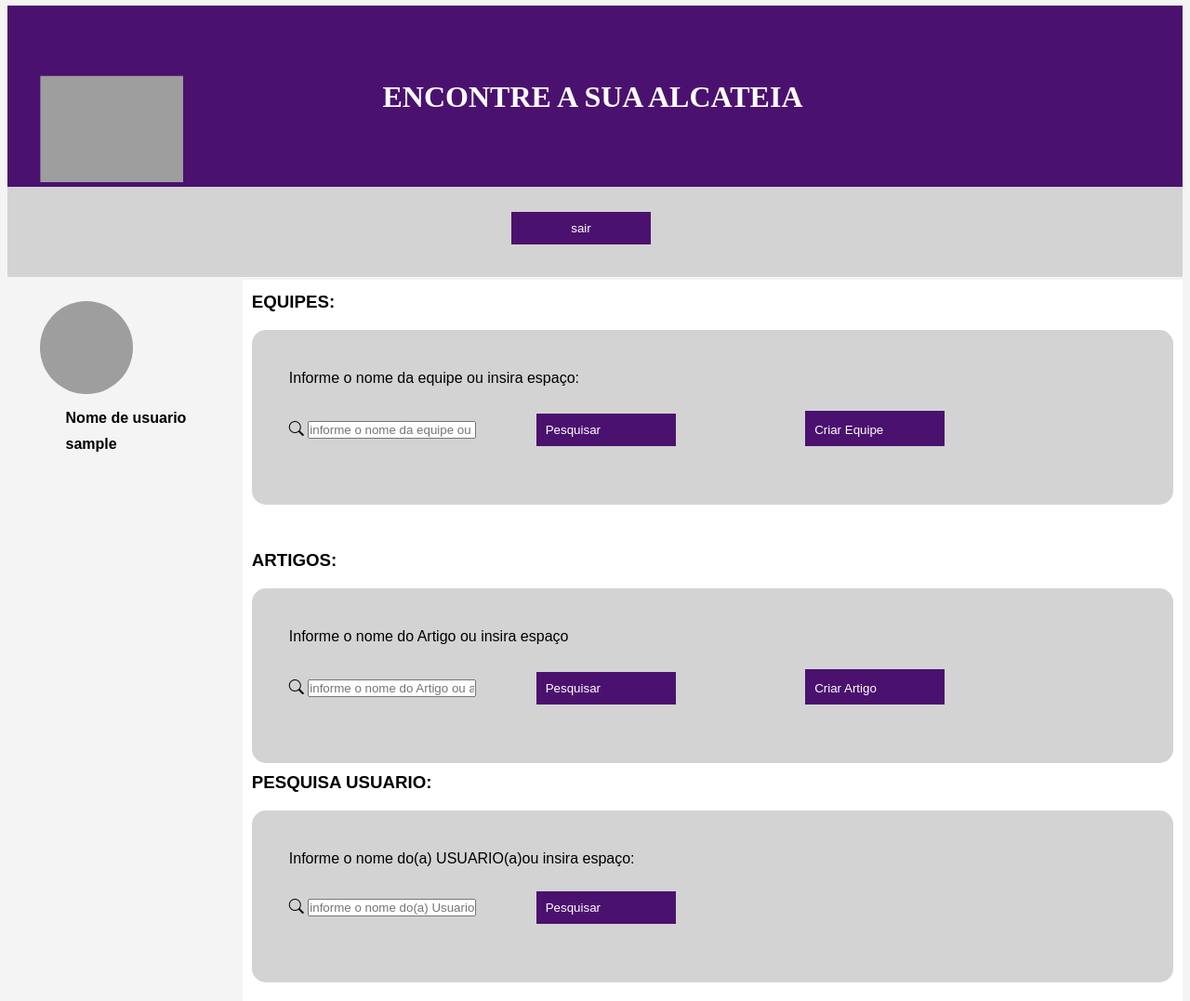
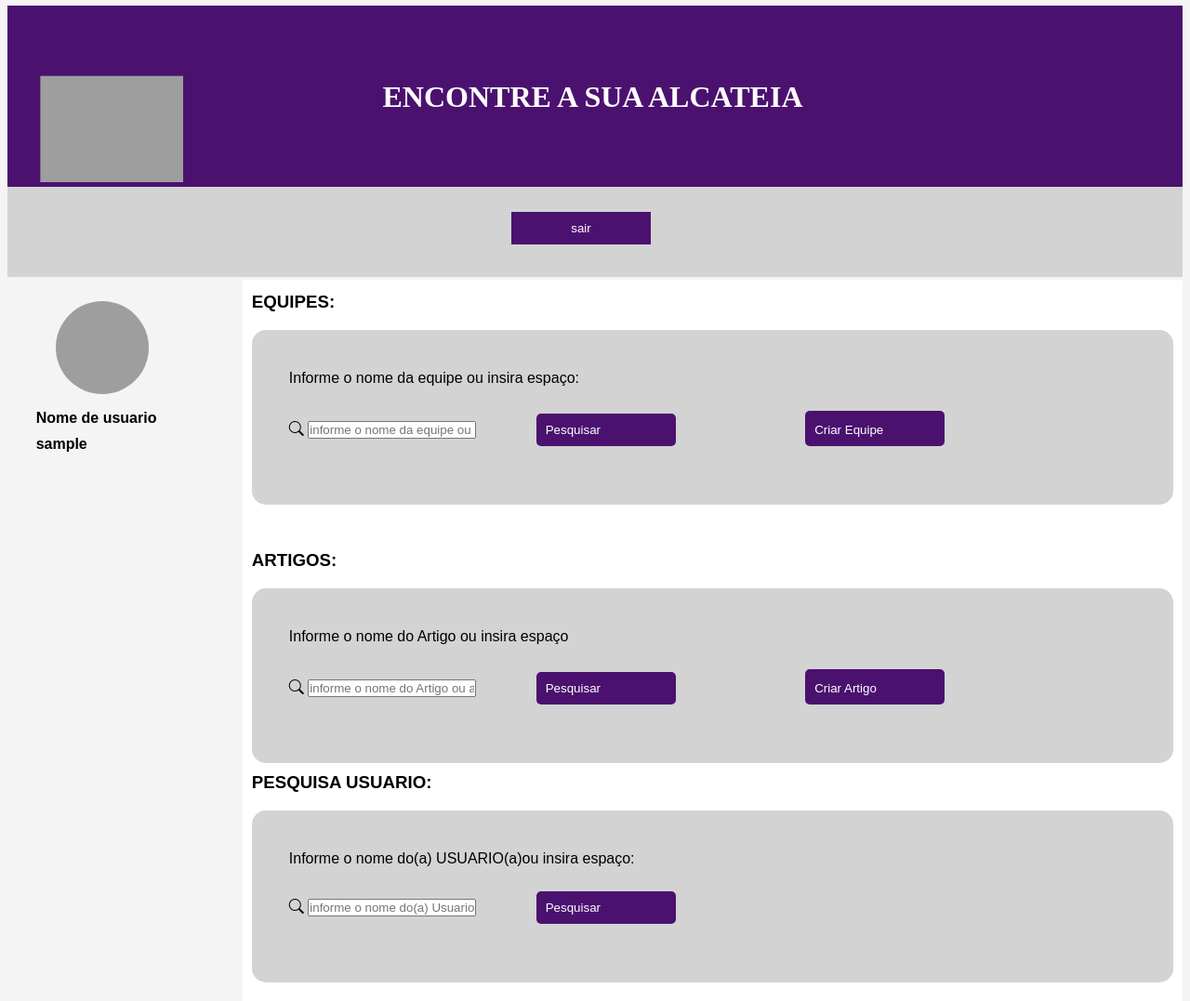
Before and after one commit to iverbena/projeto_integrador, a PHP site: page /integrador/pagina_inicial.php in a window 1280 px wide. Shown: the whole page at 93% size. Run offline with PHP 8.4, Linux system fonts and the light colour scheme; the visitor is signed in with stand-in values (Sample User, id 1); grey boxes are pictures that could not be loaded.

Commit message:
Update inicial.css

```diff
--- a/projeto_teste_pagina_inicial/inicial.css
+++ b/projeto_teste_pagina_inicial/inicial.css
@@ -66,10 +66,12 @@ button:hover{
     background-color: #834cb1;
 }
 
+
 nav.sinza {
     background-color: lightgray;
     padding: 40px;
     border-radius: 15px;
+    position: relative;
 }
 
 .sinza button {
@@ -78,7 +80,14 @@ nav.sinza {
     margin-bottom: 20px;
     margin-left: 60px;
     margin-right: 75px;
+    border-radius: 5px;
 }
+
+.zinsa p {
+    align-items: center;
+}
+
+
 nav {
     background-color: lightgray;
     padding: 15px;
@@ -96,7 +105,6 @@ nav ul li:last-child {
 }
 
 nav ul li ul {
-    float: right;
     display: inline-block;
     margin-right: 10px;
 }
@@ -115,13 +123,13 @@ nav ul li ul {
     height: 100px;
     border-radius: 50%;
     margin-bottom: 10px;
-    margin-left: 7%;
+    margin-left: 15%;
 }
 
 #barra_lateral p {
     font-weight: bold;
     margin-bottom: 10px;
-    margin-left: 20%;
+    margin-left: 5%;
 }
 
  ul {
```
